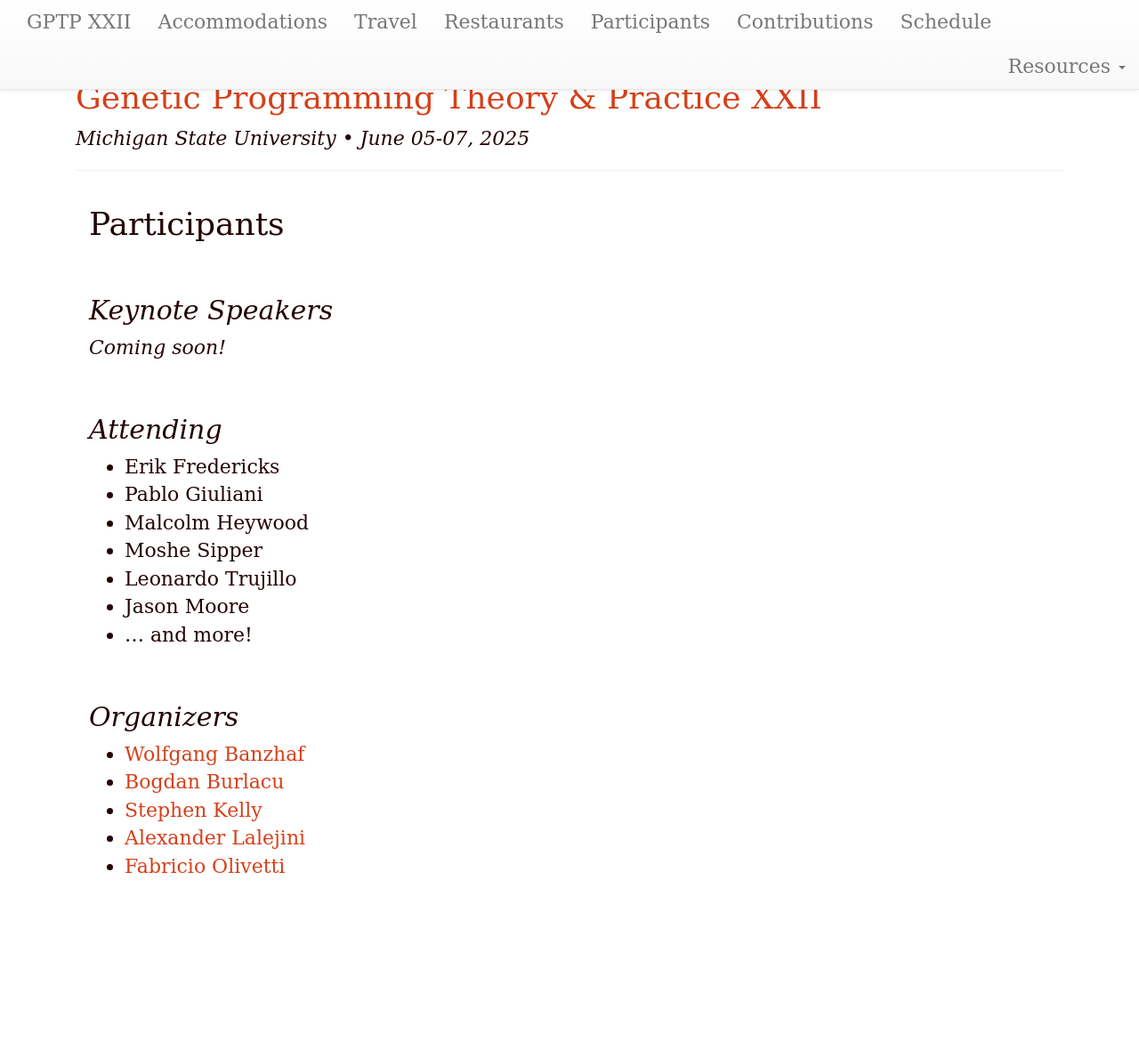
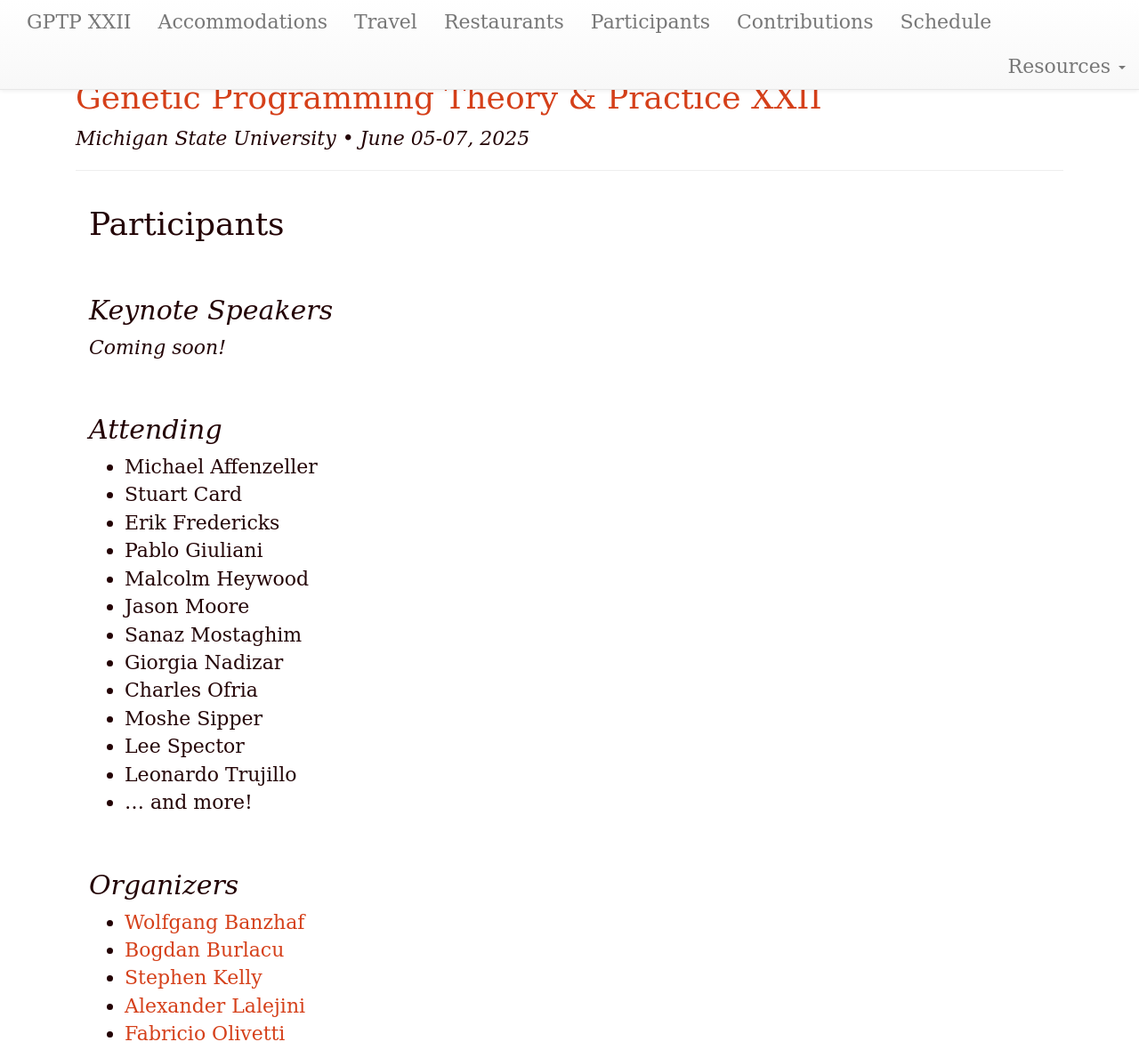
Before and after one commit to GPTP-workshop/gptp-workshop.github.io, a Jekyll site: the page built from attendees.md, in a window 1280 px wide and 1189 px high. Shown: the whole window at 89% size. Built offline with Jekyll 4.4.1, drawn with Linux system fonts in a browser that asks for light colours; our own code applies the rules of GitHub Pages for plain Markdown files.

Commit message:
Update attendees

```diff
--- a/attendees.md
+++ b/attendees.md
@@ -11,12 +11,18 @@ year: 2025
 
 ## Attending
 
+- Michael	Affenzeller
+- Stuart Card
 - Erik Fredericks
 - Pablo Giuliani
 - Malcolm Heywood
+- Jason Moore
+- Sanaz	Mostaghim
+- Giorgia	Nadizar
+- Charles	Ofria
 - Moshe Sipper
+- Lee Spector
 - Leonardo Trujillo
-- Jason Moore
 - ... and more!
 
 ## Organizers
```
